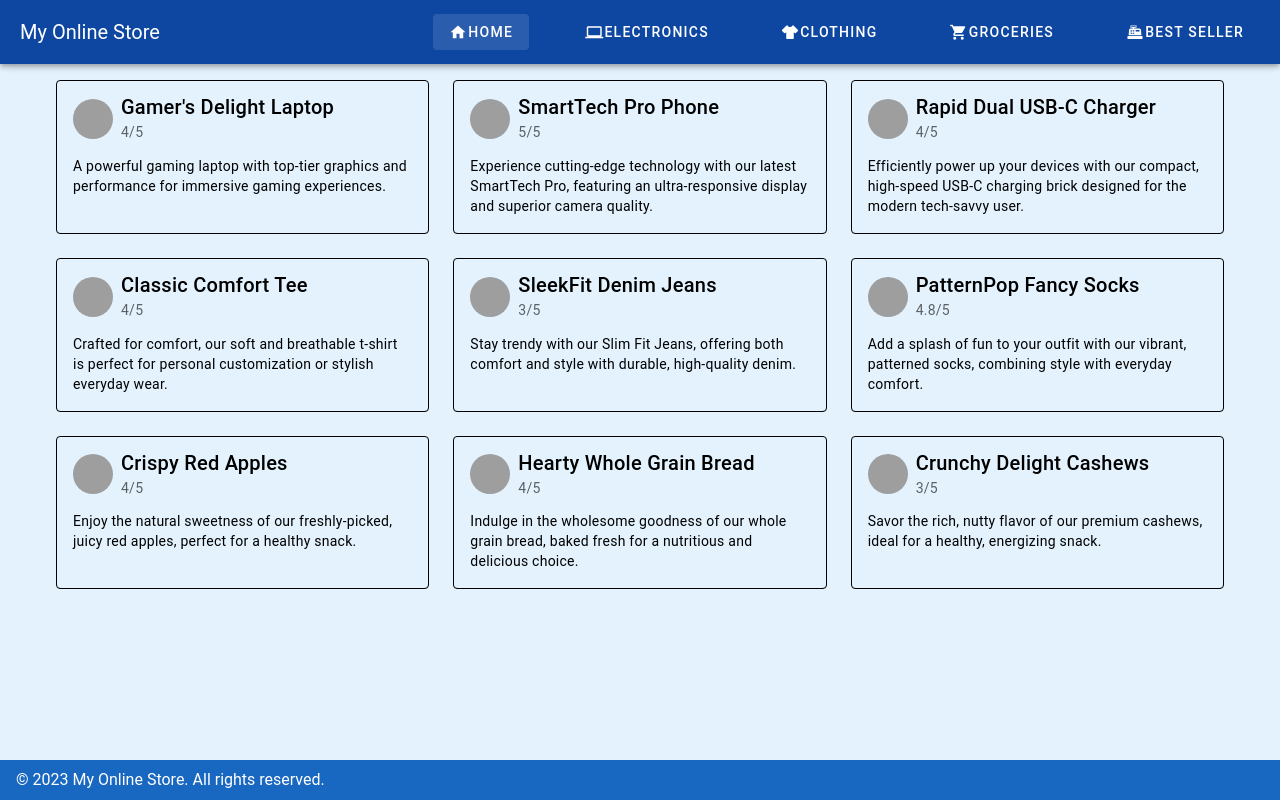
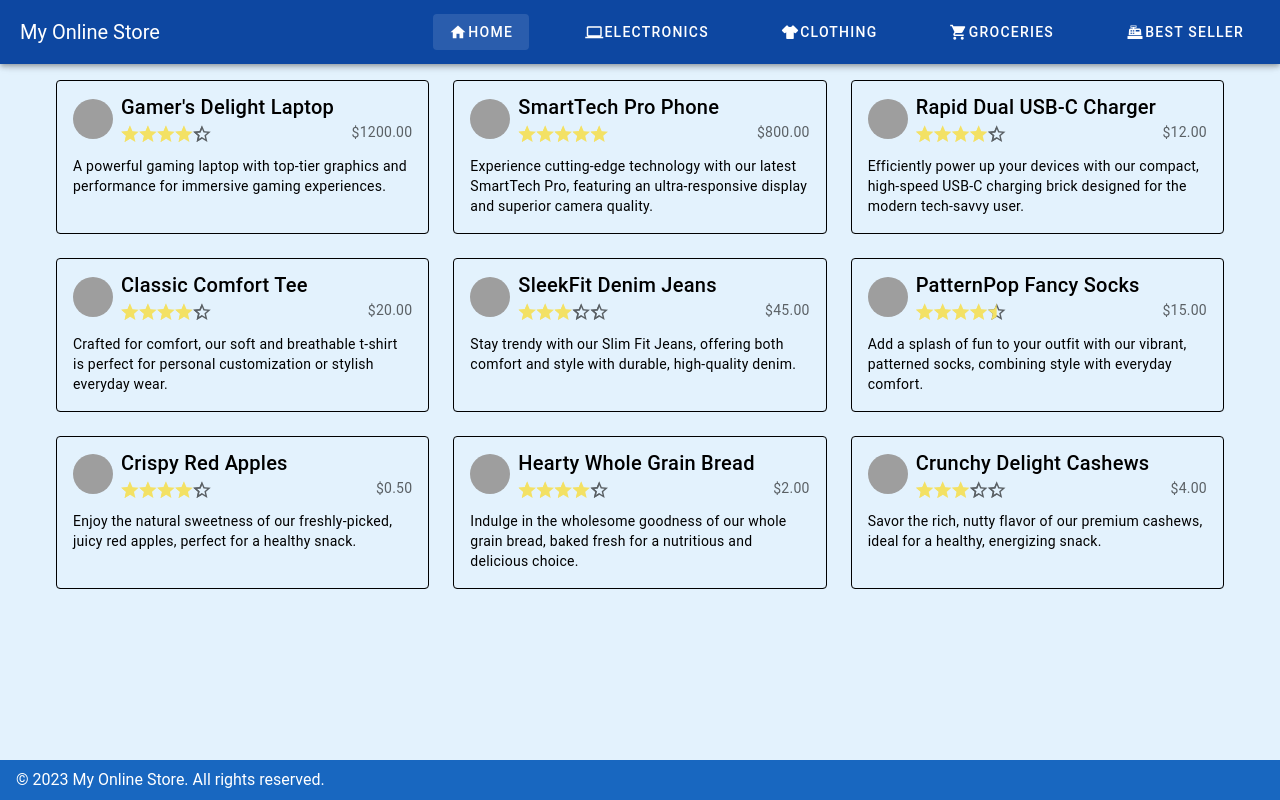
Before and after one commit to GVSU-CIS371/project5-webdevs, a Vue app: page /#/ in a window 1280 px wide. Built offline with nearby package versions, Linux system fonts and the light colour scheme; grey boxes are pictures that could not be loaded.

Commit message:
improved item component

```diff
--- a/src/components/StoreItem.vue
+++ b/src/components/StoreItem.vue
@@ -2,23 +2,41 @@
   <v-card
     variant="outlined"
     hover
+
     :title="product.name"
-    :subtitle="ratingStr"
+
     :text="product.description"
     :prepend-avatar="product.image"
   >
+    <template v-slot:subtitle >
+      <span class="d-flex justify-space-between">
+        <v-rating
+          v-model="product.rating"
+          active-color="yellow-accent-4"
+          color="black"
+          size="18"
+          half-increments
+          hover
+          readonly
+        ></v-rating>
+        <!-- <v-spacer/> -->
+        <span >${{ product.price.toFixed(2) }}</span>
+      </span>
+
+
+    </template>
   </v-card>
 </template>
 
 <script lang="ts" setup>
-import { ref } from "vue";
+//import { ref } from "vue";
 import { ProductDoc } from "../types/product";
 type Props = {
   product: ProductDoc;
 }
 const props = defineProps<Props>();
 const product = props.product.data;
-const ratingStr = ref(product.rating + "/5")
+//const ratingStr = ref(product.rating + "/5")
 //console.log(product);
 
 
```
